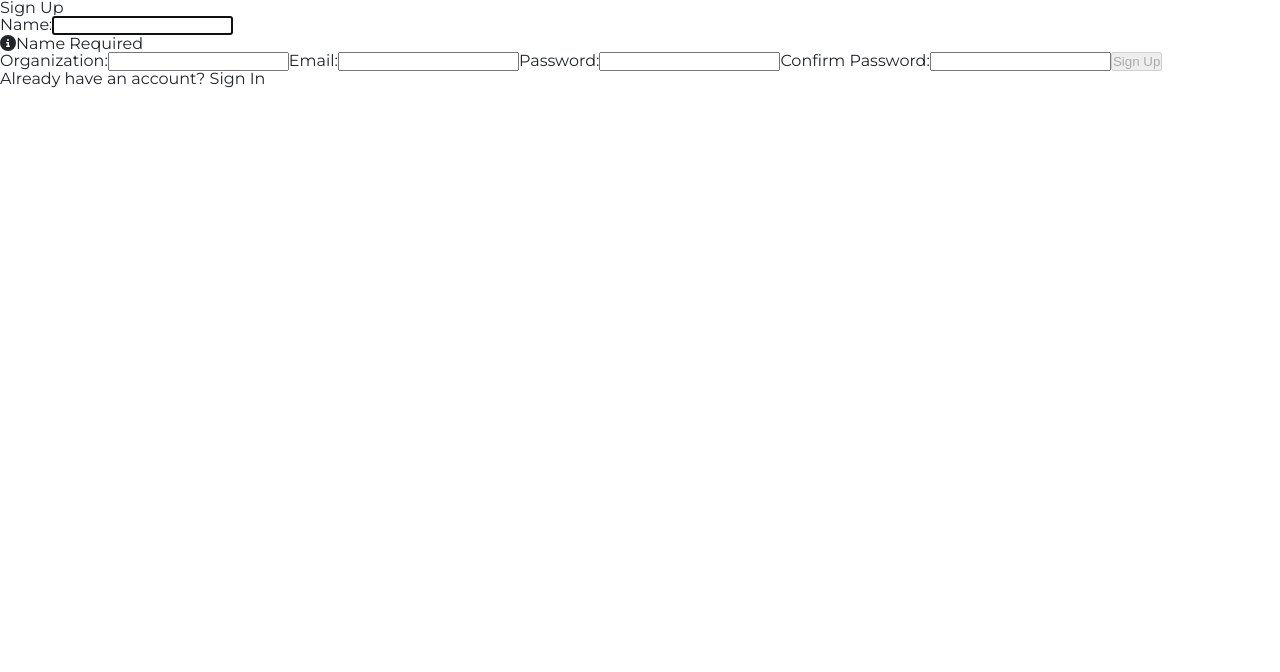
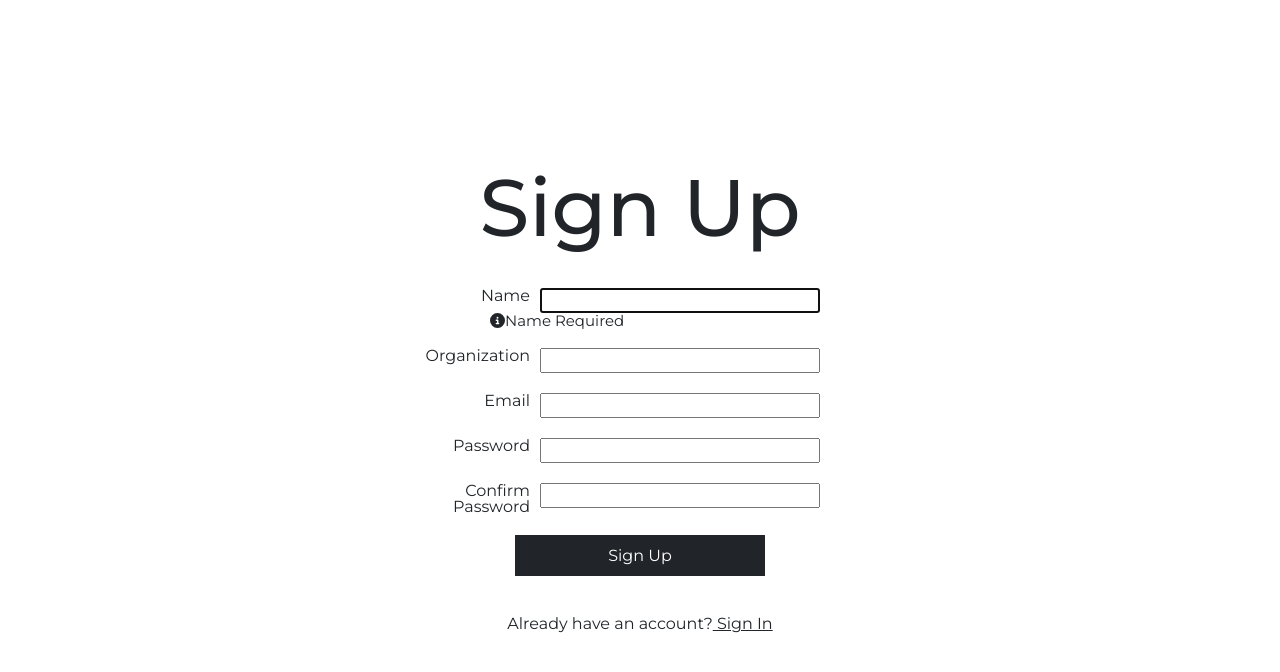
Before and after one commit to sp863/cahoot-client, a React (Create React App) app: page /register in a window 1280 px wide. Shown: the top 672 px of the page. Built offline with nearby package versions, Linux system fonts and the light colour scheme; no server answers.

Commit message:
style: authentication page, login and register

```diff
--- a/src/pages/Home.js
+++ b/src/pages/Home.js
@@ -4,7 +4,6 @@ import home2 from "../img/home2.jpg";
 
 const Home = () => {
   return (
-    <HomeContainer>
     <HomeMain>
       <PageTitle>
         <HomeSignature />
@@ -13,11 +12,8 @@ const Home = () => {
         <h1>TRANSLATE.</h1>
       </PageTitle>
     </HomeMain>
-    </HomeContainer>
   );
 };
-
-const HomeContainer = styled.div``;
 
 const HomeMain = styled.div`
   background-image: url(${home2});
--- a/src/pages/Login.js
+++ b/src/pages/Login.js
@@ -2,6 +2,7 @@ import { useState, useEffect, useRef } from "react";
 import { loginUser } from "../api/authApi";
 import { Link, useNavigate, useLocation } from "react-router-dom";
 import useAuth from "../hooks/auth-hook";
+import styled from "styled-components";
 
 const Login = () => {
   const { persist, setAuth, setPersist } = useAuth();
@@ -47,7 +48,7 @@ const Login = () => {
       if (!error?.response) {
         setErrorMessage("No Server Response");
       } else if (error.response?.status === 400) {
-        setErrorMessage("Missing Username or Password");
+        setErrorMessage("Invalid Username or Password");
       } else if (error.response?.status === 401) {
         setErrorMessage("Unauthorized");
       } else {
@@ -58,12 +59,11 @@ const Login = () => {
   };
 
   return (
-    <section>
-      <p ref={errorRef} aria-live="assertive">
-        {errorMessage}
-      </p>
+    <LoginMain>
+      <ErrorMessage ref={errorRef}>{errorMessage}</ErrorMessage>
       <h1>Sign In</h1>
-      <form onSubmit={submitHandler}>
+      <LoginForm onSubmit={submitHandler}>
+        <UserInput>
           <label htmlFor="email">Email</label>
           <input
             ref={emailRef}
@@ -73,6 +73,8 @@ const Login = () => {
             value={email}
             required
           />
+        </UserInput>
+        <UserInput>
           <label htmlFor="password">Password</label>
           <input
             type="password"
@@ -81,7 +83,9 @@ const Login = () => {
             value={password}
             required
           />
+        </UserInput>
         <button>Sign In</button>
+        <PersistSection>
           <input
             id="persist"
             type="checkbox"
@@ -89,13 +93,95 @@ const Login = () => {
             checked={persist ? true : false}
           />
           <label htmlFor="persist">Trust this device.</label>
-        <p>
+        </PersistSection>
+
+        <RegisterSection>
           Need an Account?
           <Link to="/register"> Register here</Link>
-        </p>
-      </form>
-    </section>
+        </RegisterSection>
+      </LoginForm>
+    </LoginMain>
   );
 };
 
+const LoginMain = styled.div`
+  display: flex;
+  flex-direction: column;
+  align-items: center;
+  justify-content: center;
+  height: 100vh;
+  gap: 40px;
+
+  h1 {
+    font-size: 85px;
+    font-weight: 500;
+    margin-bottom: 30px;
+  }
+
+  button {
+    width: 80%;
+    padding: 10px;
+    border: solid 1px var(--primary-color);
+    background-color: var(--primary-color);
+    color: white;
+    font-family: "Montserrat", sans-serif;
+    font-size: 16px;
+    cursor: pointer;
+
+    &:hover {
+      background-color: white;
+      border: solid 1px var(--primary-color);
+      transition: all 0.3s;
+      color: var(--primary-color);
+    }
+  }
+`;
+
+const LoginForm = styled.form`
+  display: flex;
+  flex-direction: column;
+  align-items: center;
+  justify-content: center;
+  gap: 30px;
+`;
+
+const ErrorMessage = styled.p`
+  font-size: 25px;
+  font-weight: 500px;
+  color: red;
+`;
+
+const UserInput = styled.div`
+  display: grid;
+  grid-template-columns: 30% 70%;
+
+  width: 300px;
+
+  label {
+    text-align: right;
+    margin-right: 10px;
+  }
+
+  input {
+    height: 25px;
+  }
+`;
+
+const PersistSection = styled.div`
+  display: flex;
+  flex-direction: row;
+  gap: 10px;
+`;
+
+const RegisterSection = styled.p`
+  a {
+    text-decoration: underline;
+
+    &:hover {
+      transition: all 0.3s;
+      color: red;
+    }
+  }
+`;
+
 export default Login;
--- a/src/pages/Register.js
+++ b/src/pages/Register.js
@@ -82,16 +82,17 @@ const Register = () => {
 
   return (
     <RegisterSection>
-      <p
+      <ErrorMessage
         ref={errorRef}
-        aria-live="assertive"
         className={errorMessage ? "error-message" : "hide"}
       >
         {errorMessage}
-      </p>
+      </ErrorMessage>
       <h1>Sign Up</h1>
-      <form onSubmit={submitHandler}>
-        <label htmlFor="name">Name:</label>
+      <RegisterForm onSubmit={submitHandler}>
+        <InputSection>
+          <UserInput>
+            <label htmlFor="name">Name</label>
             <input
               ref={lastNameRef}
               type="text"
@@ -105,15 +106,18 @@ const Register = () => {
               onBlur={() => setIsFocusOnName(false)}
               required
             />
-        <p
+          </UserInput>
+          <Instructions
             id="lastnameinstructions"
             className={isFocusOnName && !name ? "instructions" : "hide"}
           >
             <FontAwesomeIcon icon={faInfoCircle} />
             Name Required
-        </p>
-
-        <label htmlFor="organization">Organization:</label>
+          </Instructions>
+        </InputSection>
+        <InputSection>
+          <UserInput>
+            <label htmlFor="organization">Organization</label>
             <input
               type="text"
               id="organization"
@@ -123,9 +127,12 @@ const Register = () => {
               aria-invalid={organization ? "false" : "true"}
               aria-describedby="organizationinstructions"
             />
-
+          </UserInput>
+        </InputSection>
+        <InputSection>
+          <UserInput>
             <label htmlFor="email">
-          Email:
+              Email
               <FontAwesomeIcon
                 icon={faCheck}
                 className={isValidEmail ? "valid" : "hide"}
@@ -147,7 +154,8 @@ const Register = () => {
               onBlur={() => setIsFocusOnEmail(false)}
               required
             />
-        <p
+          </UserInput>
+          <Instructions
             id="emailinstructions"
             className={
               isFocusOnEmail && email && !isValidEmail ? "instructions" : "hide"
@@ -155,10 +163,12 @@ const Register = () => {
           >
             <FontAwesomeIcon icon={faInfoCircle} />
             Invalid Email
-        </p>
-
+          </Instructions>
+        </InputSection>
+        <InputSection>
+          <UserInput>
             <label htmlFor="password">
-          Password:
+              Password
               <FontAwesomeIcon
                 icon={faCheck}
                 className={isValidPassword ? "valid" : "hide"}
@@ -179,7 +189,8 @@ const Register = () => {
               onBlur={() => setIsFocusOnPassword(false)}
               required
             />
-        <p
+          </UserInput>
+          <Instructions
             id="pwdnote"
             className={
               isFocusOnPassword && !isValidPassword ? "instructions" : "hide"
@@ -197,10 +208,12 @@ const Register = () => {
             <span aria-label="hashtag">#</span>{" "}
             <span aria-label="dollar sign">$</span>{" "}
             <span aria-label="percent">%</span>
-        </p>
-
+          </Instructions>
+        </InputSection>
+        <InputSection>
+          <UserInput>
             <label htmlFor="confirm_pwd">
-          Confirm Password:
+              Confirm Password
               <FontAwesomeIcon
                 icon={faCheck}
                 className={isValidMatch && matchPassword ? "valid" : "hide"}
@@ -221,13 +234,17 @@ const Register = () => {
               onFocus={() => setIsFocusOnMatch(true)}
               onBlur={() => setIsFocusOnMatch(false)}
             />
-        <p
+          </UserInput>
+          <Instructions
             id="confirmnoteinstructions"
-          className={isFocusOnMatch && !isValidMatch ? "instructions" : "hide"}
+            className={
+              isFocusOnMatch && !isValidMatch ? "instructions" : "hide"
+            }
           >
             <FontAwesomeIcon icon={faInfoCircle} />
             Passwords must match.
-        </p>
+          </Instructions>
+        </InputSection>
         <button
           disabled={
             !name || !isValidEmail || !isValidPassword || !isValidMatch
@@ -237,11 +254,11 @@ const Register = () => {
         >
           Sign Up
         </button>
-      </form>
-      <p>
+      </RegisterForm>
+      <LoginSection>
         Already have an account?
         <Link to="/login"> Sign In</Link>
-      </p>
+      </LoginSection>
     </RegisterSection>
   );
 };
@@ -249,7 +266,90 @@ const Register = () => {
 export default Register;
 
 const RegisterSection = styled.div`
+  display: flex;
+  flex-direction: column;
+  align-items: center;
+  justify-content: center;
+  height: 100vh;
+  gap: 40px;
+
+  h1 {
+    font-size: 80px;
+    font-weight: 500;
+  }
+
+  button {
+    width: 50%;
+    padding: 10px;
+    border: solid 1px var(--primary-color);
+    background-color: var(--primary-color);
+    color: white;
+    font-family: "Montserrat", sans-serif;
+    font-size: 16px;
+    cursor: pointer;
+
+    &:hover {
+      background-color: white;
+      border: solid 1px var(--primary-color);
+      transition: all 0.3s;
+      color: var(--primary-color);
+    }
+  }
+
   .hide {
     display: none;
   }
 `;
+
+const InputSection = styled.div`
+  display: flex;
+  flex-direction: column;
+  align-items: center;
+  justify-content: center;
+`;
+
+const UserInput = styled.div`
+  display: grid;
+  grid-template-columns: 30% 70%;
+  width: 500px;
+
+  label {
+    text-align: right;
+    margin-right: 10px;
+  }
+
+  input {
+    height: 25px;
+    width: 80%;
+  }
+`;
+
+const Instructions = styled.p`
+  width: 300px;
+  font-size: 15px;
+`;
+
+const ErrorMessage = styled.p`
+  font-size: 25px;
+  font-weight: 500px;
+  color: red;
+`;
+
+const RegisterForm = styled.form`
+  display: flex;
+  flex-direction: column;
+  align-items: center;
+  justify-content: center;
+  gap: 20px;
+`;
+
+const LoginSection = styled.p`
+  a {
+    text-decoration: underline;
+
+    &:hover {
+      transition: all 0.3s;
+      color: red;
+    }
+  }
+`;
```
Lines whose indentation alone changed are shown as unchanged.
